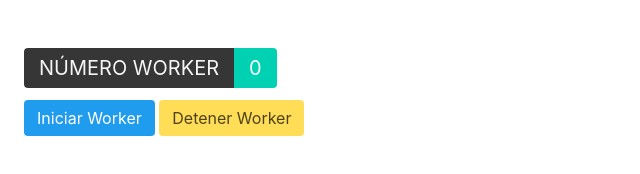
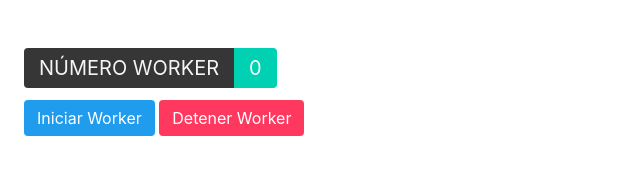
Before and after one commit to graux/curso-javascript, a plain HTML site: page demoWorkers/demoWebWorkers.html in a window 1280 px wide. Shown: the whole page, without its empty margins (0-640 px from the left). Drawn offline with nearby package versions, Linux system fonts and the light colour scheme.

Commit message:
Cambio de color del botón

```diff
--- a/demoWorkers/demoWebWorkers.html
+++ b/demoWorkers/demoWebWorkers.html
@@ -27,7 +27,7 @@
             </div>
         </div>
         <button class="button is-info" onclick="startWorker()">Iniciar Worker</button>
-        <button class="button is-warning" onclick="stopWorker()">Detener Worker</button>
+        <button class="button is-danger" onclick="stopWorker()">Detener Worker</button>
     </div>
     <script>
         var miWorker = null
@@ -48,6 +48,7 @@
             if (miWorker) {
                 miWorker.terminate()
                 miWorker = null
+                document.getElementById("resultadoWorker").innerText = '0'
             }
         }
     </script>
```
